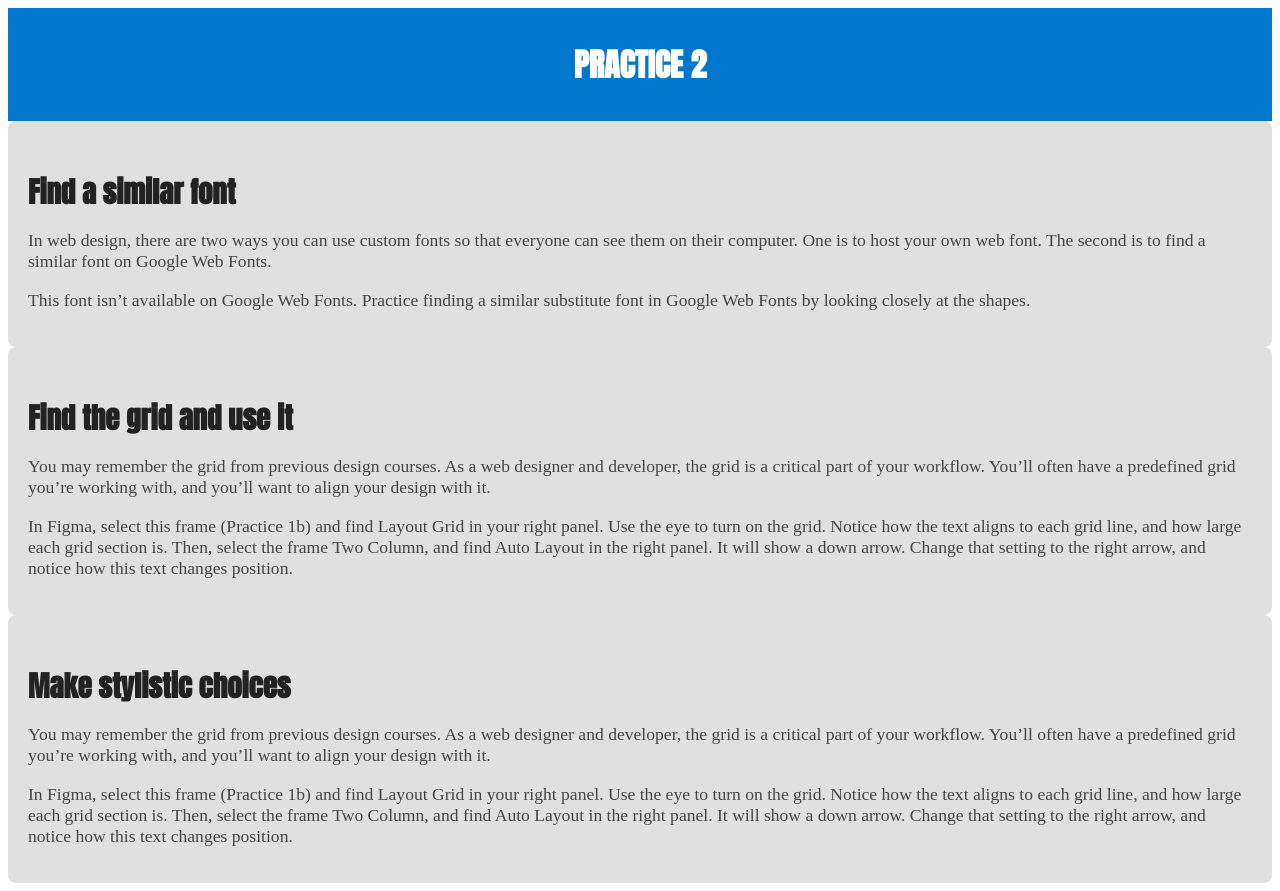
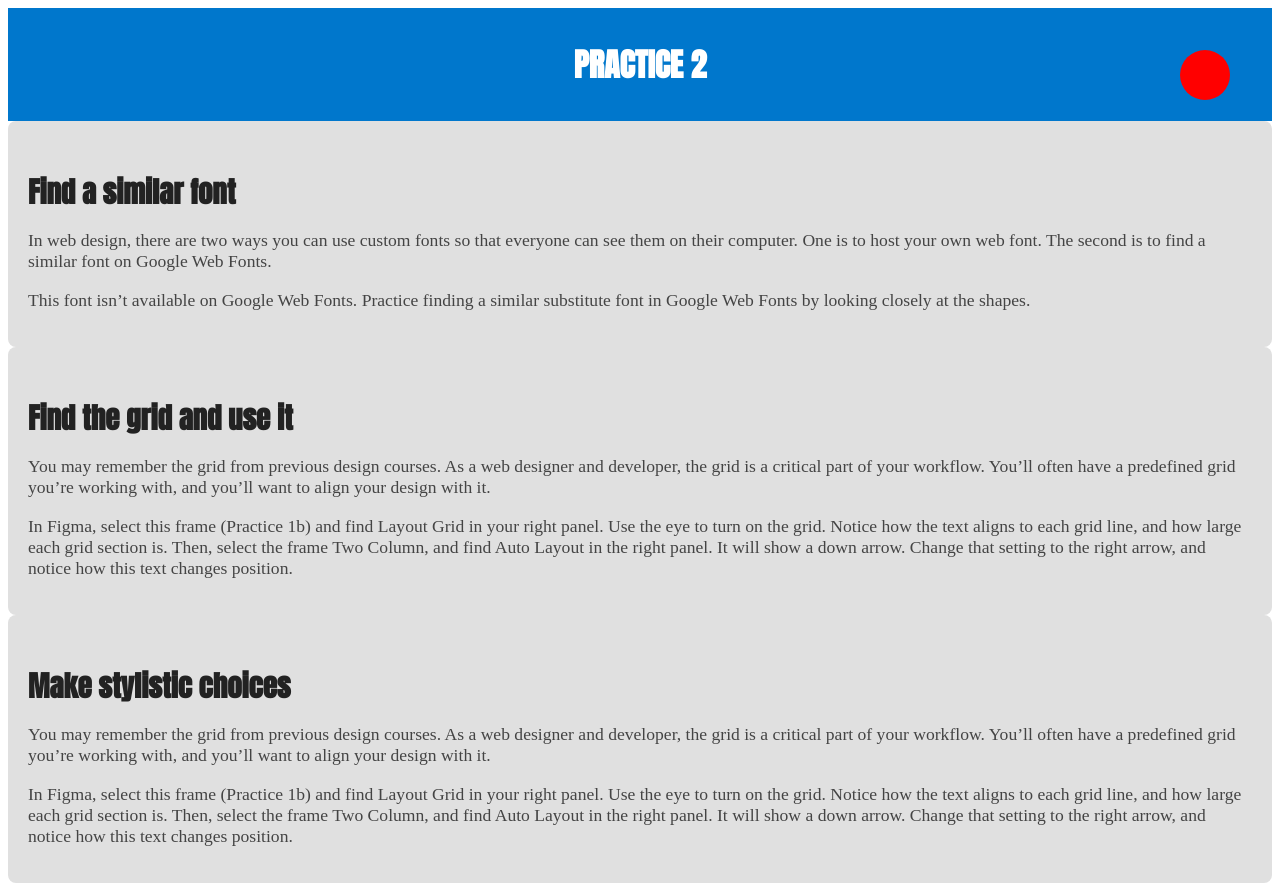
Before and after one commit to willowbullington/practice-2-breaking-down-css-willowbullington, a website: page src/index.html in a window 1280 px wide. Drawn offline with Linux system fonts and the light colour scheme; a web font is replaced by a local one.

Commit message:
Update index.html

```diff
--- a/src/index.html
+++ b/src/index.html
@@ -13,6 +13,7 @@
 <link href="https://fonts.googleapis.com/css2?family=Anton&family=Lekton:ital,wght@0,400;0,700;1,400&display=swap" rel="stylesheet">
 
 <body>
+	<div class="red-graphic"></div>
 	<main>
 		<h1 class="page-title">Practice 2</h1>
 		<article class="practice-problems">
```
